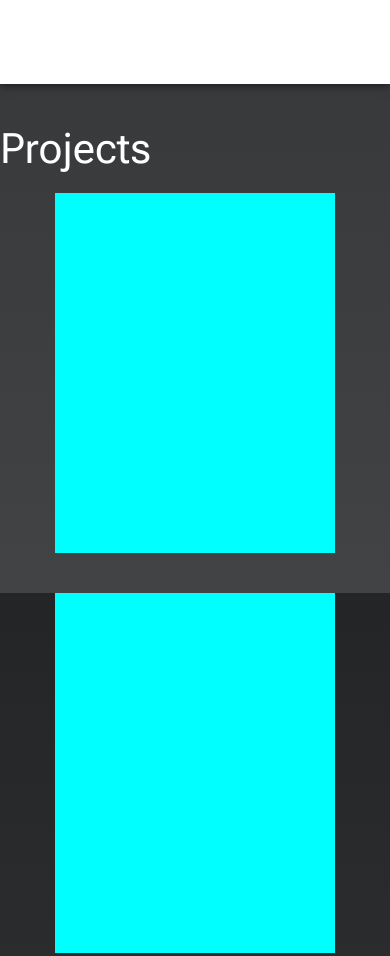
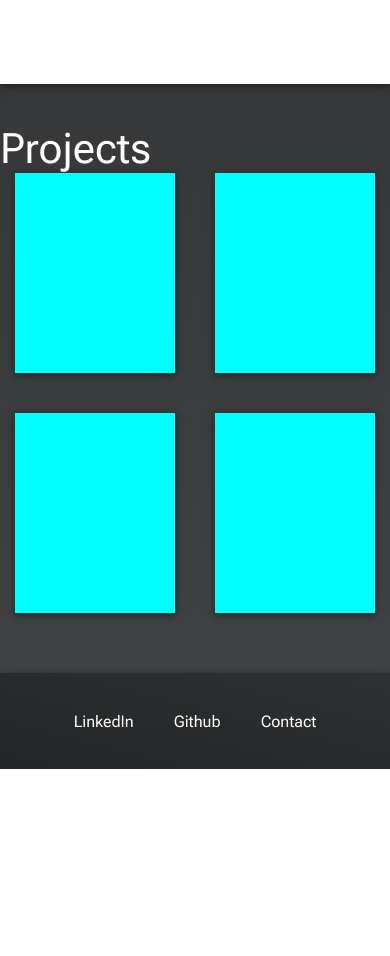
Before and after one commit to toobi-jpg/F25D-Uppgift-2, a plain HTML site: page F25D Uppgift 2/index.html in a window 390 px wide. Shown: the part 1000-1956 px from the top of the page. After the commit the page ends 1769 px from the top, so only its background shows below. Drawn offline with Linux system fonts and the light colour scheme.

Commit message:
added more media queries for responsiveness

```diff
--- a/F25D Uppgift 2/css/style.css
+++ b/F25D Uppgift 2/css/style.css
@@ -14,13 +14,14 @@ body {
   height: 100%;
   width: 100%;
   font-family: "Roboto Flex", serif;
+  min-height: 0;
 }
 
 header {
   display: flex;
   justify-content: center;
   align-items: center;
-  background-image: linear-gradient(to bottom right, #232526, #2e3031);
+  background-image: linear-gradient(to bottom right, #2e3031, #232526);
   box-shadow: 0px 2px 8px rgba(0, 0, 0, 0.5);
   width: 100%;
   height: 4rem;
@@ -64,13 +65,6 @@ main {
   margin: 0 auto;
 }
 
-main h1 {
-  width: 100%;
-  font-weight: 400;
-  color: white;
-  font-size: 42px;
-}
-
 main div {
   color: rgb(0, 0, 0);
   margin-top: 40px;
@@ -97,19 +91,68 @@ p {
   margin-top: 20px;
 }
 
+section h1 {
+  width: 100%;
+  font-weight: 400;
+  color: white;
+  font-size: 42px;
+  margin-bottom: -40px;
+}
+
 section {
   flex-wrap: wrap;
   display: flex;
   justify-content: center;
   align-items: flex-start;
+  max-width: 1245px;
   gap: 40px;
-  margin-top: 20px;
-  height: 400px;
-  width: 100%;
+  margin: 0 auto;
+  margin-top: 40px;
 }
 
 section div {
   background-color: aqua;
   width: 280px;
   height: 360px;
+  box-shadow: 0px 2px 8px rgba(0, 0, 0, 0.5);
 }
+
+@media (max-width: 1239px) {
+  section {
+    max-width: 919px;
+  }
+}
+
+@media (max-width: 599px) {
+  section {
+    max-width: 559px;
+  }
+}
+
+@media (max-width: 599px) {
+  section div {
+    width: 160px;
+    height: 200px;
+  }
+}
+
+footer {
+  display: flex;
+  justify-content: center;
+  align-items: center;
+  background-image: linear-gradient(to top right, #232526, #2e3031);
+  box-shadow: 0px 2px 8px rgba(0, 0, 0, 0.5);
+  gap: 40px;
+  width: 100%;
+  height: 6rem;
+  margin-top: 60px;
+}
+
+footer a {
+  color: white;
+  text-decoration: none;
+}
+
+footer a:hover {
+  text-decoration: underline;
+}
--- a/F25D Uppgift 2/index.html
+++ b/F25D Uppgift 2/index.html
@@ -25,13 +25,19 @@
         <h3>Profiltext Titel</h1>
         <p>Profil text om mig här med länk till cv</p>
       </div>
-      <h1>Projects</h1>
     </main>
     <section>
-        <div class="projket1"></div>
-        <div class="projket2"></div>
-        <div class="projket3"></div>
-        <div class="projket4"></div>
+      <h1>Projects</h1>
+        <div class="projct1"></div>
+        <div class="projct2"></div>
+        <div class="projct3"></div>
+        <div class="projct4"></div>
     </section>
+    <footer>
+      <!-- Make icons -->
+      <a href="">LinkedIn</a>
+      <a href="">Github</a>
+      <a href="contact.html">Contact</a>
+    </footer>
   </body>
 </html>
```
